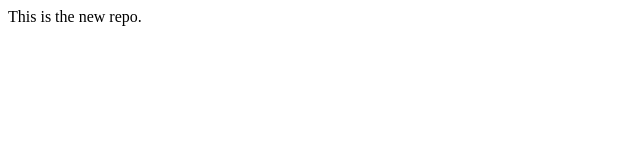
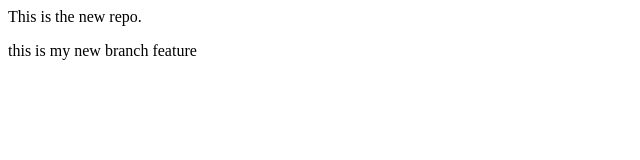
Before and after one commit to abhisheksssss/localrepo, a plain HTML site: page index.html in a window 1280 px wide. Shown: the whole page, without its empty margins (0-640 px from the left). Drawn offline with Linux system fonts and the light colour scheme.

Commit message:
this is my new branch

```diff
--- a/index.html
+++ b/index.html
@@ -1 +1,2 @@
 <p>This is the new repo.</p>
+<p>this is my new branch feature</p>
```
